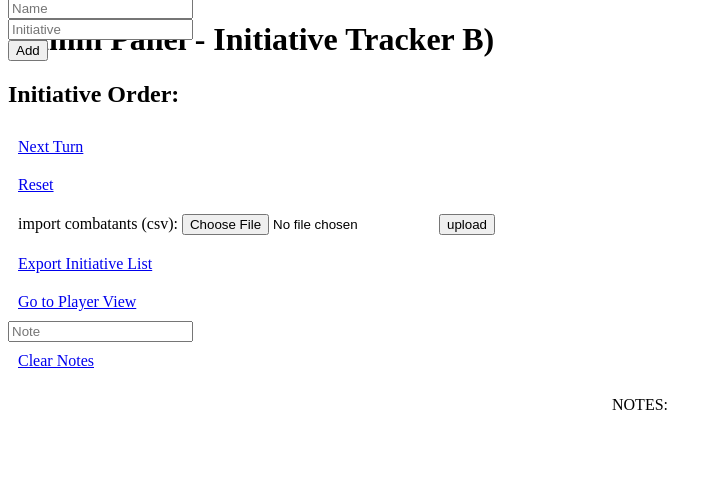
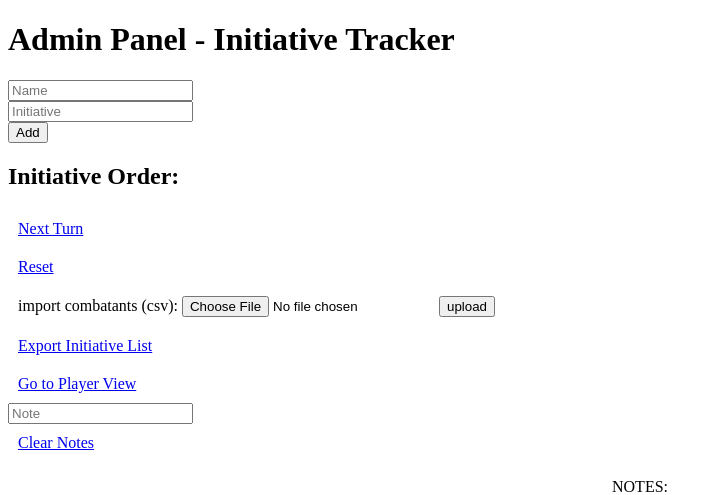
Before and after one commit to lkollmorgen/init-tracker, a Flask app: page /admin in a window 1280 px wide. Shown: the top 495 px of the page, without its empty margins (0-722 px from the left). Run offline with Flask 3, Linux system fonts and the light colour scheme.

Commit message:
fixed overlapping title UI bug lol

```diff
--- /dev/null
+++ b/initiative_data.json
@@ -0,0 +1 @@
+{"initiative_list": [], "current_turn": 0, "round_count": 1, "notes": []}
--- a/static/styles.css
+++ b/static/styles.css
@@ -12,10 +12,8 @@ ol {
 
 li {
 		margin: 10px 0;
+        font-family: "Verdana", Sans-Serif;
 	}
-h1 {
-    margin-bottom: -60px;
-}
 .round-container {
     display: flex;
     justify-content: center;
@@ -29,6 +27,7 @@ h1 {
     position: relative;
     margin-top: 0;
     padding-top: 0;
+    margin-bottom: -90px;
 }
 .round-text {
     font-family: 'Cinzel Decorative', serif;
--- a/templates/admin.html
+++ b/templates/admin.html
@@ -8,7 +8,7 @@
 
 <!-- <body class="container my-4"> -->
  <body class="container my-4 d-flex flex-column justify-content-center align-items-center" style="min-height: 100vh;">
-		<h1>Admin Panel - Initiative Tracker B)</h1>
+		<h1>Admin Panel - Initiative Tracker</h1>
 
 		<form method="post" action="/add" class="mb-3">
 		<div class="row">
```
Also changed, not shown: templates/player.html (+7 -1 lines), README.md, 1 other file.
